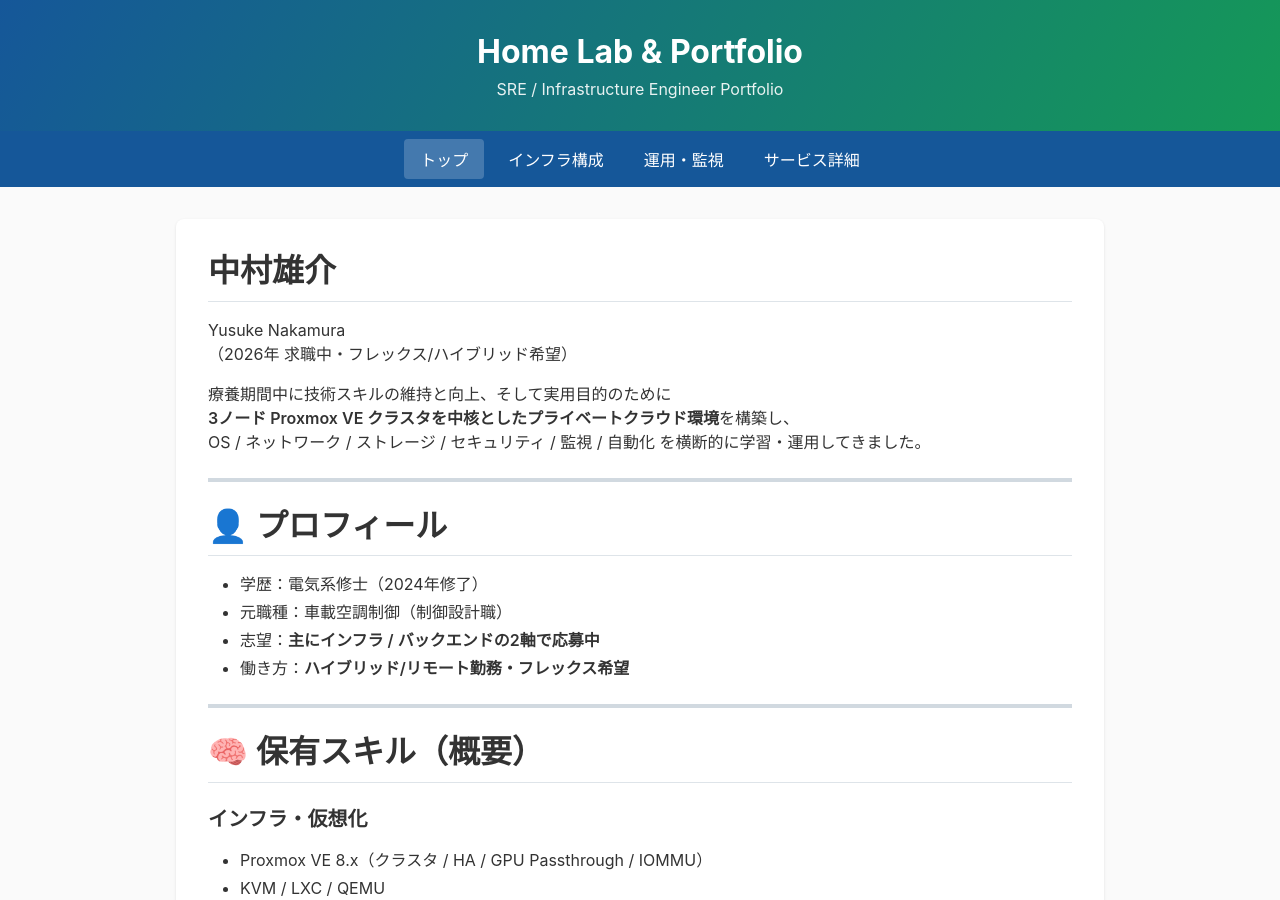
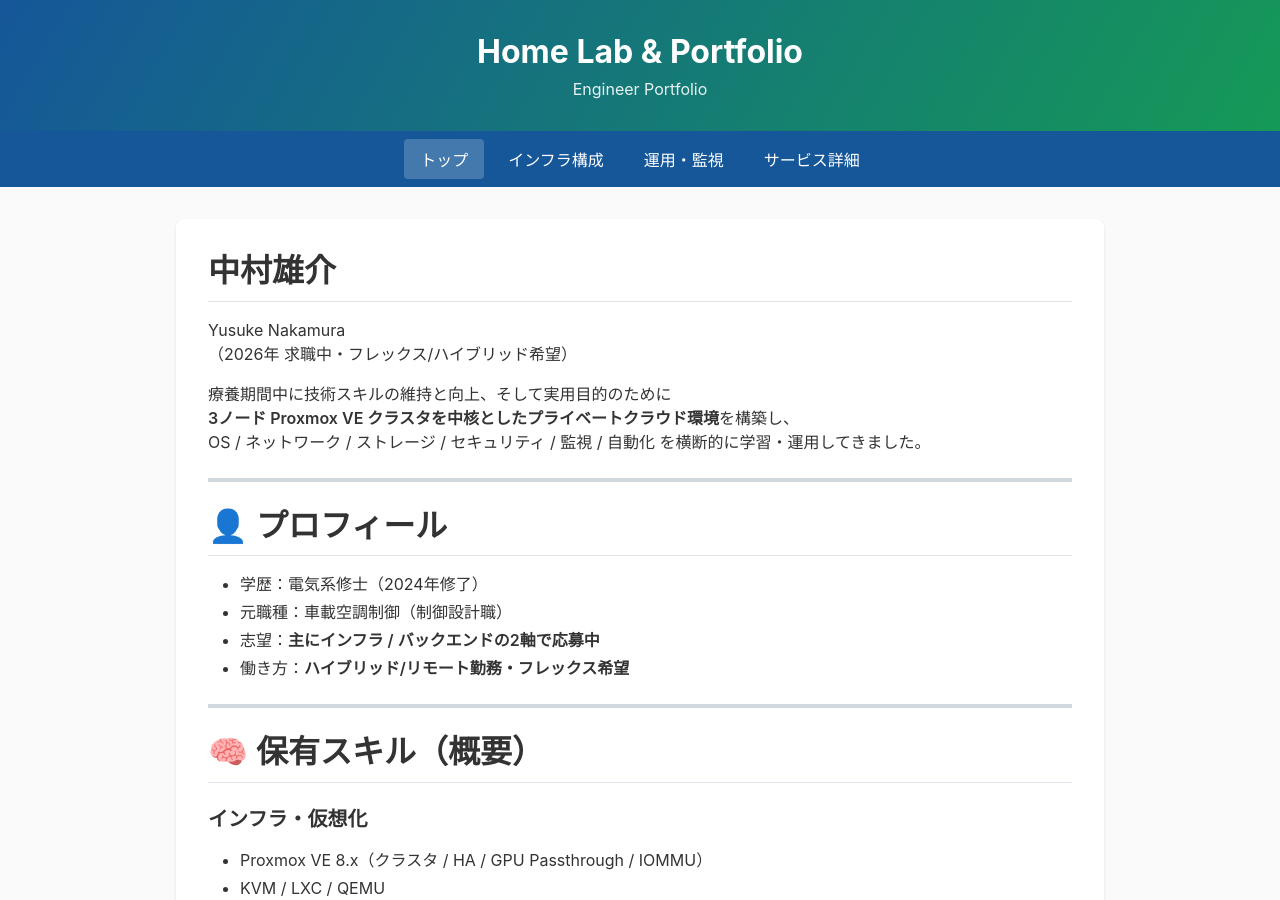
Before and after one commit to yusuke-524/yusuke-524.github.io, a Jekyll site: the page built from index.md, in a window 1280 px wide and 900 px high. Built offline with Jekyll 4.4.1, drawn with Linux system fonts in a browser that asks for light colours; nearby versions of some CDN libraries.

Commit message:
descriptionの文面を変更

```diff
--- a/_config.yml
+++ b/_config.yml
@@ -1,3 +1,3 @@
 title: "Home Lab & Portfolio"
-description: "SRE / Infrastructure Engineer Portfolio"
+description: "Engineer Portfolio"
 theme: jekyll-theme-cayman
```
